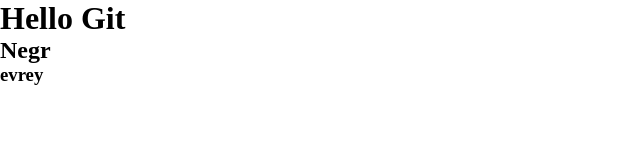
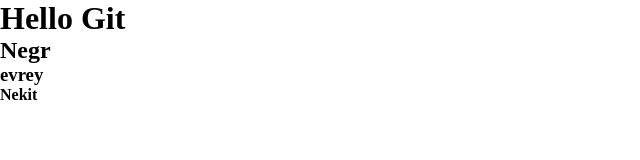
Before and after one commit to UglyBeautiful/git-course-2, a plain HTML site: page index.html in a window 1280 px wide. Shown: the full height of the page, 0-640 px from the left. Drawn offline with Linux system fonts and the light colour scheme.

Commit message:
added Nekit Evrey

```diff
--- a/index.html
+++ b/index.html
@@ -15,5 +15,6 @@
     <h1>Hello Git</h1>
     <h2>Negr</h2>
     <h3>evrey</h3>
+    <h4>Nekit</h4>
   </body>
 </html>
```
